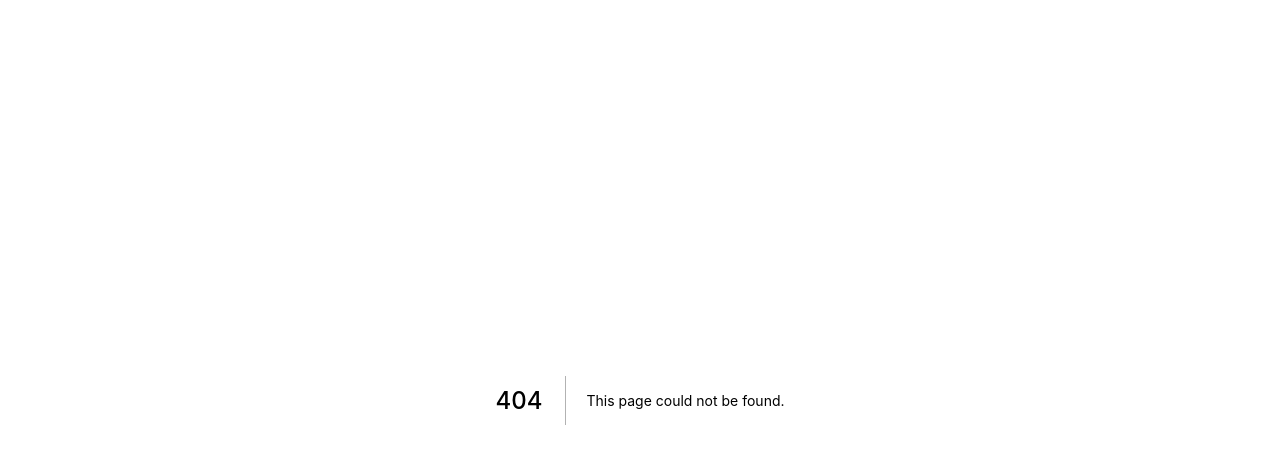
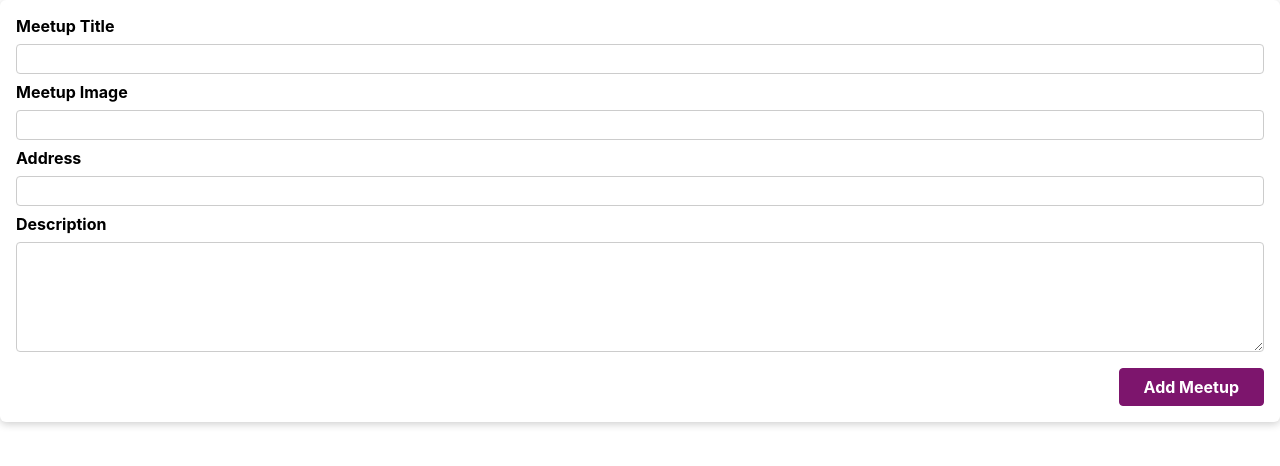
Before and after one commit to webroyit/n7m1u9-WRIMeetup, a Next.js app: page /new-meetup in a window 1280 px wide. Before the commit this address had no page. Shown: the top 466 px of the page. Built offline with nearby package versions, Linux system fonts and the light colour scheme.

Commit message:
Add meetup form with styles

```diff
--- /dev/null
+++ b/components/meetups/NewMeetupForm.js
@@ -0,0 +1,62 @@
+import { useRef } from 'react';
+
+import Card from '../ui/Card';
+import classes from '../../styles/NewMeetupForm.module.css';
+
+function NewMeetupForm(props) {
+    const titleInputRef = useRef();
+    const imageInputRef = useRef();
+    const addressInputRef = useRef();
+    const descriptionInputRef = useRef();
+
+    function submitHandler(event) {
+        event.preventDefault();
+
+        const enteredTitle = titleInputRef.current.value;
+        const enteredImage = imageInputRef.current.value;
+        const enteredAddress = addressInputRef.current.value;
+        const enteredDescription = descriptionInputRef.current.value;
+
+        const meetupData = {
+        title: enteredTitle,
+        image: enteredImage,
+        address: enteredAddress,
+        description: enteredDescription,
+        };
+
+        props.onAddMeetup(meetupData);
+    }
+
+    return (
+        <Card>
+            <form className={classes.form} onSubmit={submitHandler}>
+                <div className={classes.control}>
+                    <label htmlFor='title'>Meetup Title</label>
+                    <input type='text' required id='title' ref={titleInputRef} />
+                </div>
+                <div className={classes.control}>
+                    <label htmlFor='image'>Meetup Image</label>
+                    <input type='url' required id='image' ref={imageInputRef} />
+                </div>
+                <div className={classes.control}>
+                    <label htmlFor='address'>Address</label>
+                    <input type='text' required id='address' ref={addressInputRef} />
+                </div>
+                <div className={classes.control}>
+                    <label htmlFor='description'>Description</label>
+                    <textarea
+                        id='description'
+                        required
+                        rows='5'
+                        ref={descriptionInputRef}
+                    ></textarea>
+                </div>
+                <div className={classes.actions}>
+                    <button>Add Meetup</button>
+                </div>
+            </form>
+        </Card>
+    );
+}
+
+export default NewMeetupForm;
--- /dev/null
+++ b/pages/new-meetup/index.js
@@ -0,0 +1,12 @@
+import NewMeetupForm from "../../components/meetups/NewMeetupForm";
+
+// http://localhost:3000/new-meetup
+function NewMeetupPage() {
+    function addMeetupHandler(enteredMeetupData) {
+        console.log(enteredMeetupData);
+    }
+
+    return <NewMeetupForm onAddMeetup={addMeetupHandler} />
+}
+
+export default NewMeetupPage;
--- /dev/null
+++ b/styles/NewMeetupForm.module.css
@@ -0,0 +1,45 @@
+.form {
+    padding: 1rem;
+}
+
+.control {
+    margin-bottom: 0.5rem;
+}
+
+.control label {
+    display: block;
+    font-weight: bold;
+    margin-bottom: 0.5rem;
+}
+
+.control input,
+.control textarea {
+    display: block;
+    font: inherit;
+    border-radius: 4px;
+    border: 1px solid #ccc;
+    padding: 0.25rem;
+    width: 100%;
+}
+
+.actions {
+    margin-top: 1rem;
+    text-align: right;
+}
+
+.actions button {
+    font: inherit;
+    cursor: pointer;
+    background-color: #7d156d;
+    color: white;
+    padding: 0.5rem 1.5rem;
+    border: 1px solid #7d156d;
+    border-radius: 4px;
+    font-weight: bold;
+  }
+
+.actions button:hover,
+.actions button:active {
+    background-color: #7b236e;
+    border-color: #7b236e;
+}
```
